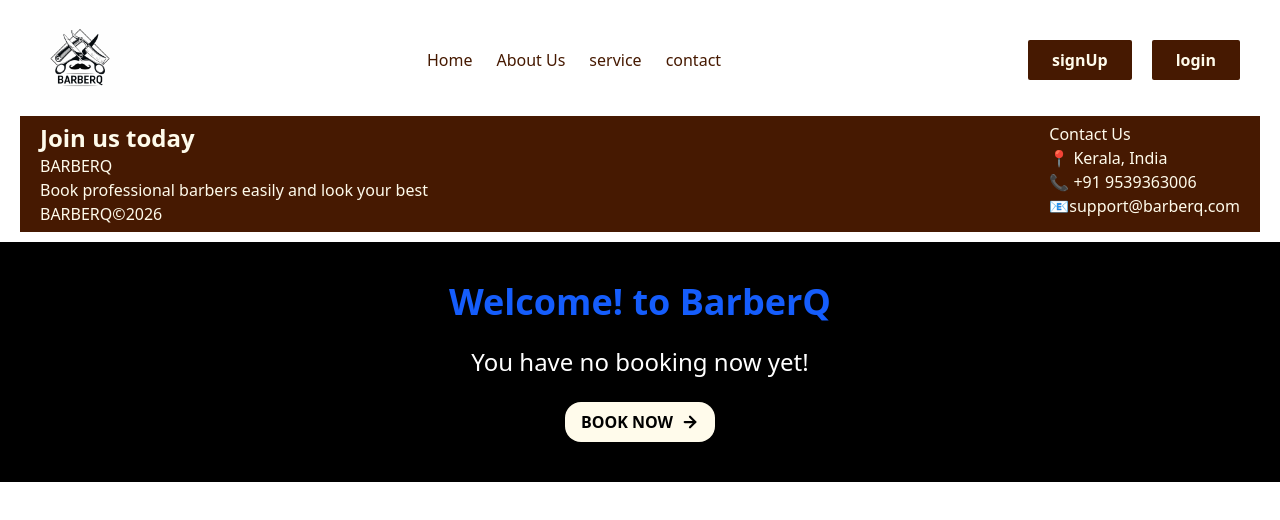
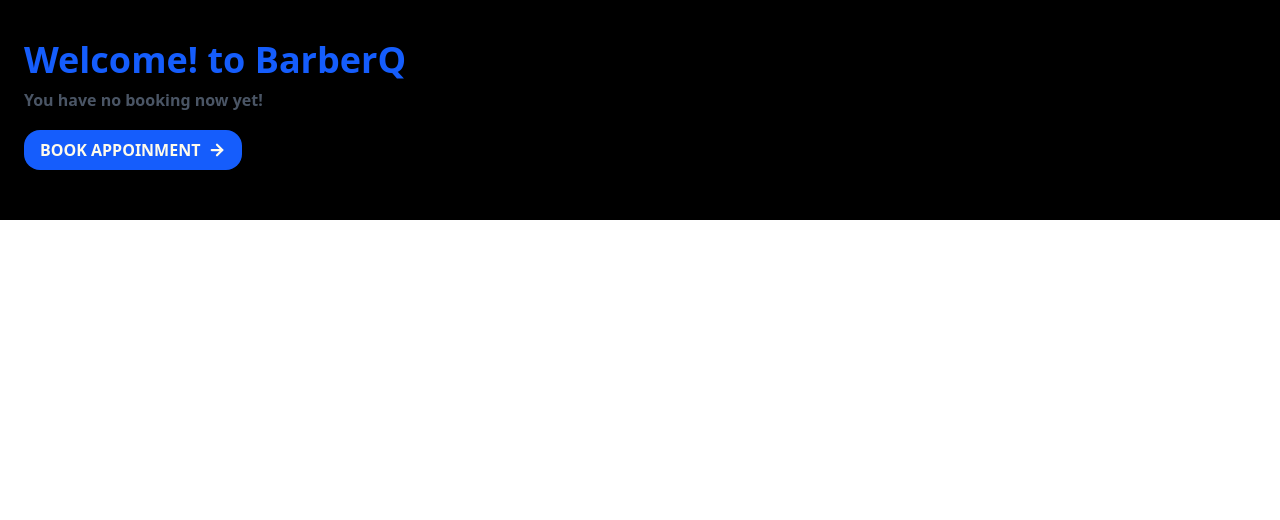
Before and after one commit to Abhijithmt/barber-booking, a React (Vite) app in the folder barber-booking/: page /dashboard in a window 1280 px wide. Shown: the top 520 px of the page. Built offline with nearby package versions, Linux system fonts and the light colour scheme.

Commit message:
dashboard updated

```diff
--- a/barber-booking/src/App.jsx
+++ b/barber-booking/src/App.jsx
@@ -12,7 +12,8 @@
 
 
   //checking with the pathlaction by includes
-   const removeheaderfooter=location.pathname === "/login" || location.pathname ==="/register" ||location.pathname==='/booking-page'  || location.pathname ==='/forget-password'
+   const removeheaderfooter=location.pathname === "/login" || location.pathname ==="/register" ||location.pathname==='/booking-page'  || location.pathname ==='/forget-password' ||
+   location.pathname ==='/dashboard'
 
 
 
@@ -26,10 +27,10 @@
     <Route path="/register" element={<Signup/>}/>
     <Route path="/booking-page"element={<Appoinment/>}/>
     <Route path="/forget-password" element={<Forget/>}/>
+    <Route path="/dashboard"element={<Dashboard/>}/>
 
    </Routes>
    {!removeheaderfooter &&<Footer/>}
-   <Dashboard/>
 
 
 
--- a/barber-booking/src/pages/dashboard.jsx
+++ b/barber-booking/src/pages/dashboard.jsx
@@ -4,15 +4,15 @@
 export default function Dashboard(){
     return(
         <div className="bg-black px-6 py-10">
-        <div className="flex justify-center">
+        <div >
             <h1 className="text-4xl text-blue-600 font-bold">Welcome! to BarberQ</h1>
             </div>
-            <div className="flex justify-center py-6">
-            <p className="text-white text-2xl ">You have no booking now yet! </p>
+            <div className=" py-2">
+            <p className="text-gray-600 font-bold ">You have no booking now yet! </p>
              </div>
-            <div className="flex justify-center">
-  <Link to='/booking-page'><button className="bg-amber-50 text-black flex items-center gap-2 px-4 py-2 font-extrabold rounded-2xl cursor-pointer">
-    BOOK NOW
+            <div className="py-2.5">
+  <Link to='/booking-page'><button className="bg-blue-600 text-amber-50 flex items-center gap-2 px-4 py-2 font-bold transition-all active:scale-95 rounded-2xl cursor-pointer">
+    BOOK APPOINMENT
     <ArrowRight size={18}  strokeWidth={3}/>
   </button></Link>
 </div>
--- a/barber-booking/src/pages/login.jsx
+++ b/barber-booking/src/pages/login.jsx
@@ -18,7 +18,7 @@
         try {
             const response =await axios.post('http://localhost:5000/auth/login',{email,password})
             alert(response.data.message)
-            navigate('/')
+            navigate('/dashboard')
         } catch (error) {
             setError(error.response.data.message)
 
```
